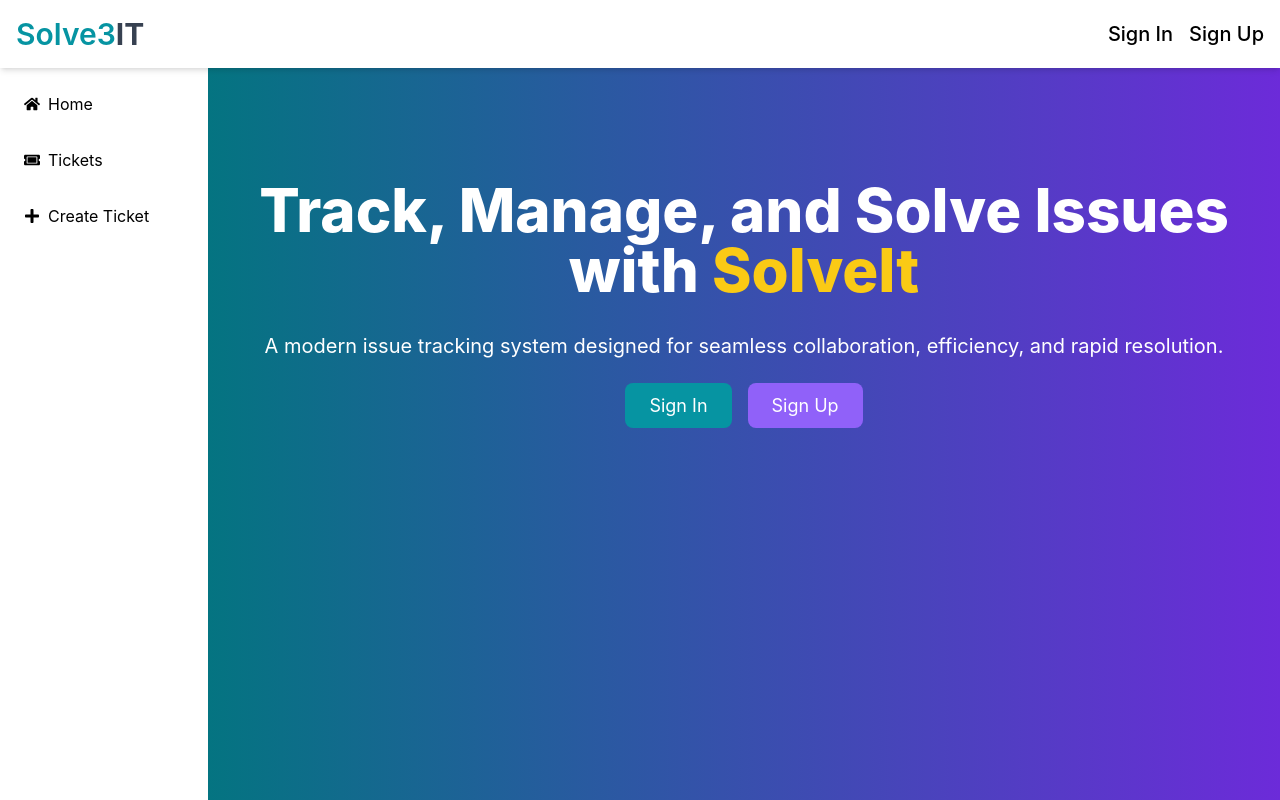
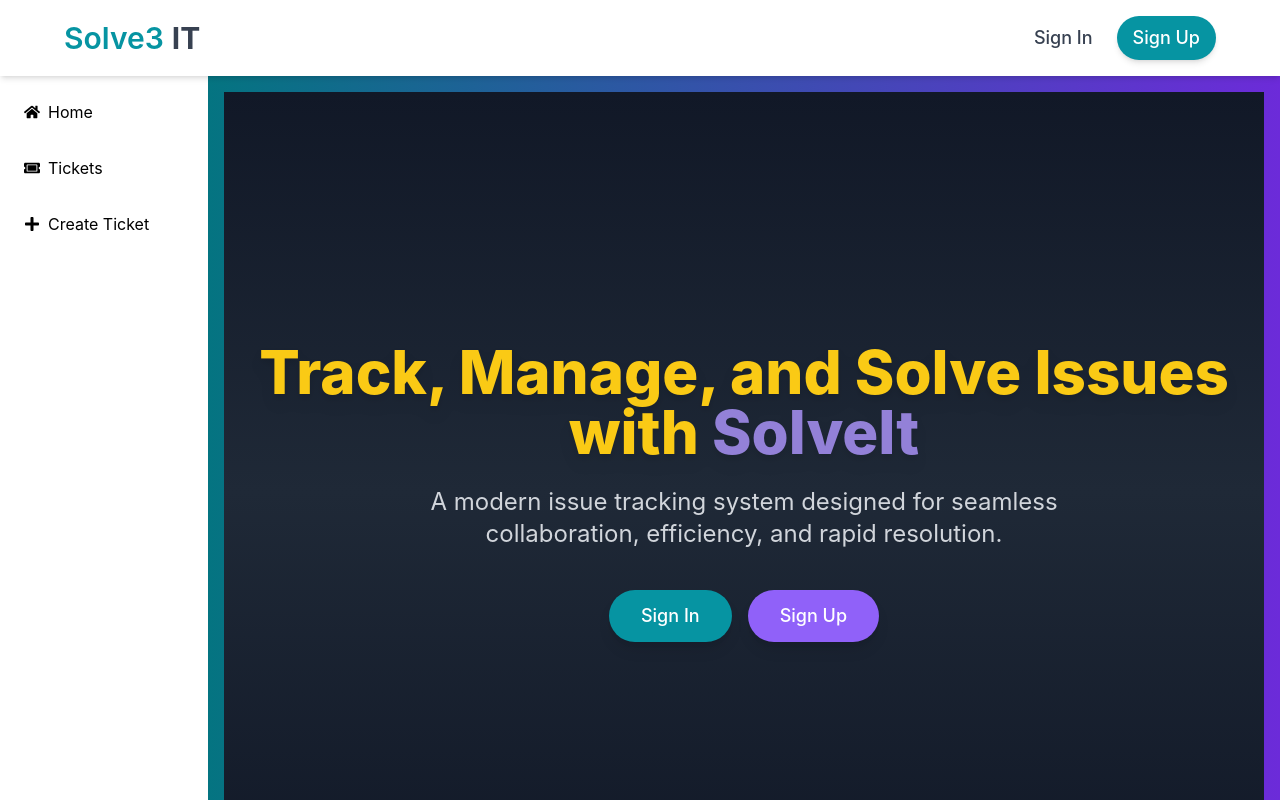
Before and after one commit to kavishkakalhara1/solfront, a React (Vite) app: page / in a window 1280 px wide. Shown: the top 800 px of the page. Built offline with nearby package versions, Linux system fonts and the light colour scheme.

Commit message:
Sign in fixed

```diff
--- a/src/components/Header.tsx
+++ b/src/components/Header.tsx
@@ -21,17 +21,34 @@ function Header() {
   };
 
   return (
-    <header className="z-10 p-4 text-black bg-white shadow-md">
-      <nav className="flex items-center justify-between">
-        <div className='flex justify-items-start'>
-        <div className="text-3xl font-semibold text-teal-500">Solve3</div>
-        <div className="text-3xl font-bold text-gray-700">IT</div>
+    <header className="z-20 p-4 bg-white shadow-md">
+      <nav className="flex items-center justify-between max-w-6xl mx-auto">
+        {/* Logo Section */}
+        <div className="flex items-center space-x-2">
+          <div className="text-3xl font-semibold text-teal-500">Solve3</div>
+          <div className="text-3xl font-bold text-gray-700">IT</div>
         </div>
-        <div className="flex items-center space-x-4">
-          {!currentUser && <Link to="/sign-in" className="text-xl font-medium hover:text-teal-500">Sign In</Link>}
-          {!currentUser && <Link to="/sign-up" className="text-xl font-medium hover:text-teal-500">Sign Up</Link>}
-          {currentUser && (
+
+        {/* Navigation Links */}
+        <div className="flex items-center space-x-6">
+          {!currentUser ? (
+            <>
+              <Link
+                to="/sign-in"
+                className="text-lg font-medium text-gray-700 transition-colors hover:text-teal-500"
+              >
+                Sign In
+              </Link>
+              <Link
+                to="/sign-up"
+                className="px-4 py-2 text-lg font-medium text-white transition-all bg-teal-500 rounded-full shadow-md hover:bg-teal-600"
+              >
+                Sign Up
+              </Link>
+            </>
+          ) : (
             <div className="relative">
+              {/* Profile Picture or Icon */}
               {currentUser.profilePicture ? (
                 <img
                   src={currentUser.profilePicture}
@@ -40,16 +57,24 @@ function Header() {
                   onClick={toggleDropdown}
                 />
               ) : (
-                <FaUserCircle size={40} className="cursor-pointer" onClick={toggleDropdown} />
+                <FaUserCircle
+                  size={40}
+                  className="text-gray-700 cursor-pointer hover:text-teal-500"
+                  onClick={toggleDropdown}
+                />
               )}
+
+              {/* Dropdown Menu */}
               {dropdownVisible && (
-                <div className="absolute right-0 w-48 mt-2 text-black bg-white rounded shadow-lg">
+                <div className="absolute right-0 mt-2 bg-white rounded-lg shadow-lg w-60">
                   <div className="px-4 py-2 border-b">
-                    <p className="font-semibold">{currentUser.fullname}</p>
+                    <p className="font-semibold text-gray-800">{currentUser.fullname}</p>
                     <p className="text-sm text-gray-600">{currentUser.email}</p>
                   </div>
-
-                  <button onClick={handleSignOut} className="block w-full px-4 py-2 text-left hover:bg-gray-200">
+                  <button
+                    onClick={handleSignOut}
+                    className="block w-full px-4 py-2 text-left text-gray-700 transition-colors hover:bg-gray-100"
+                  >
                     Sign Out
                   </button>
                 </div>
--- a/src/pages/Home.tsx
+++ b/src/pages/Home.tsx
@@ -5,34 +5,35 @@ function Home() {
   const currentUser = useSelector((state: any) => state.user.currentUser);
 
   return (
-    <div className="flex flex-col mt-24 h-full text-center text-white">
-      <h1 className="text-5xl font-extrabold leading-tight sm:text-6xl">
-            Track, Manage, and Solve Issues with{" "}
-            <span className="text-yellow-300">SolveIt</span>
-          </h1>
-      <p className="text-xl m-8">A modern issue tracking system designed for seamless collaboration,
-      efficiency, and rapid resolution.</p>
-      <div className="space-x-4">
-        {!currentUser && (
+    <div className="flex flex-col items-center justify-center h-screen px-4 text-center text-white bg-gradient-to-b from-gray-900 via-gray-800 to-gray-900">
+      <h1 className="text-4xl font-extrabold leading-tight text-yellow-300 sm:text-5xl md:text-6xl drop-shadow-lg">
+        Track, Manage, and Solve Issues with{" "}
+        <span className="text-purple-400 animate-pulse">SolveIt</span>
+      </h1>
+      <p className="max-w-3xl mt-6 mb-10 text-lg text-gray-300 sm:text-xl md:text-2xl">
+        A modern issue tracking system designed for seamless collaboration,
+        efficiency, and rapid resolution.
+      </p>
+      <div className="flex flex-wrap justify-center gap-4">
+        {!currentUser ? (
           <>
             <Link
               to="/sign-in"
-              className="bg-teal-500 hover:bg-teal-600 text-white px-6 py-3 rounded-lg text-lg"
+              className="px-8 py-3 text-lg font-medium text-white transition-transform duration-300 bg-teal-500 rounded-full shadow-lg hover:bg-teal-600 hover:scale-105"
             >
               Sign In
             </Link>
             <Link
               to="/sign-up"
-              className="bg-purple-500 hover:bg-purple-600 text-white px-6 py-3 rounded-lg text-lg"
+              className="px-8 py-3 text-lg font-medium text-white transition-transform duration-300 bg-purple-500 rounded-full shadow-lg hover:bg-purple-600 hover:scale-105"
             >
               Sign Up
             </Link>
           </>
-        )}
-        {currentUser && (
+        ) : (
           <Link
             to="/create-ticket"
-            className="bg-teal-500 hover:bg-teal-600 text-white px-6 py-3 rounded-lg text-lg"
+            className="px-8 py-3 text-lg font-medium text-white transition-transform duration-300 bg-yellow-500 rounded-full shadow-lg hover:bg-yellow-600 hover:scale-105"
           >
             Get Started
           </Link>
--- a/src/pages/SignIn.tsx
+++ b/src/pages/SignIn.tsx
@@ -17,7 +17,8 @@ function SignIn() {
     setError('');
     dispatch(signInStart());
     try {
-      const response = await axios.post('/api/userService/auth/signin', { email, password });
+      const response = await axios.post('http://13.61.21.9:3000/api/userService/auth/signin', { email, password });
+      //const response = await axios.post('http://localhost:3000/api/userService/auth/signin', { email, password });
       dispatch(signInSuccess(response.data));
       navigate('/'); // Navigate to home page on successful sign-in
     } catch (error) {
--- a/src/pages/SignUp.tsx
+++ b/src/pages/SignUp.tsx
@@ -21,7 +21,7 @@ function SignUp() {
 
     setLoading(true);
     try {
-      await axios.post('/api/userService/auth/signup', {
+      await axios.post('http://13.61.21.9:3000/api/userService/auth/signup', {
         firstname,
         lastname,
         fullname,
@@ -32,7 +32,7 @@ function SignUp() {
       navigate('/sign-in'); // Navigate to sign-in page on successful sign-up
     } catch (error: unknown) {
       if (axios.isAxiosError(error) && error.response) {
-        toast.error('Signup failed: ' + error.response.data.message);
+        toast.error('Signup failed1: ' + error.response.data.message);
       } else {
         toast.error('Signup failed: An unknown error occurred');
       }
--- a/vite.config.ts
+++ b/vite.config.ts
@@ -8,15 +8,18 @@ export default defineConfig({
     host: true,
     proxy: {
       '/api/': {
-        target: 'http://13.61.21.9:3000',
+        // target: 'http://13.61.21.9:3000',
+        target: 'http://localhost:3000',
         changeOrigin: true,
         rewrite: (path) => path.replace(/^\/api\/userService/, ''),
-        secure: false, // Add this if the backend uses self-signed certificates
+        secure: false,
       },
     },
-    allowedHosts: ['solveitsl.site', 'www.solveitsl.site'], // Add this line
+    hmr: {
+      host: 'www.solveitsl.site', // Optional: allow HMR over custom domain
+    },
   },
   preview: {
-    allowedHosts: ['solveitsl.site', 'www.solveitsl.site'], // Add this block
+    allowedHosts: ['solveitsl.site', 'www.solveitsl.site'], // Only for `vite preview`
   },
 });
```
